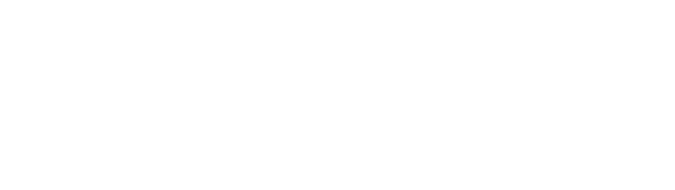
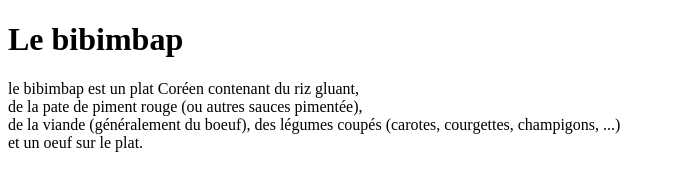
Before and after one commit to ZenonStella/html_css, a plain HTML site: page exo1/index.html in a window 1280 px wide. Shown: the whole page, without its empty margins (0-675 px from the left). Drawn offline with Linux system fonts and the light colour scheme.

Commit message:
fin de l'exo 1

```diff
--- a/exo1/index.html
+++ b/exo1/index.html
@@ -4,9 +4,13 @@
     <meta charset="UTF-8">
     <meta http-equiv="X-UA-Compatible" content="IE=edge">
     <meta name="viewport" content="width=device-width, initial-scale=1.0">
-    <title>Exo 1</title>
+    <title>Le bibimbap</title>
 </head>
 <body>
-
+    <h1>Le bibimbap</h1>
+    <p>le bibimbap est un plat Coréen contenant du riz gluant, <br>
+        de la pate de piment rouge (ou autres sauces pimentée), <br>
+        de la viande (généralement du boeuf), des légumes coupés (carotes, courgettes, champigons, ...) <br>
+        et un oeuf sur le plat. </p>
 </body>
 </html>
```
